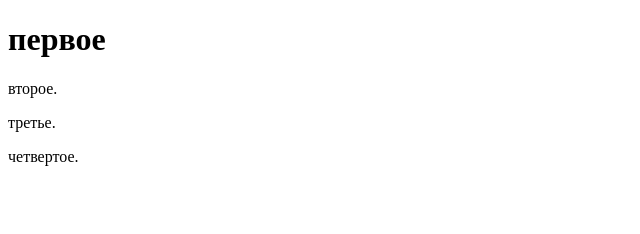
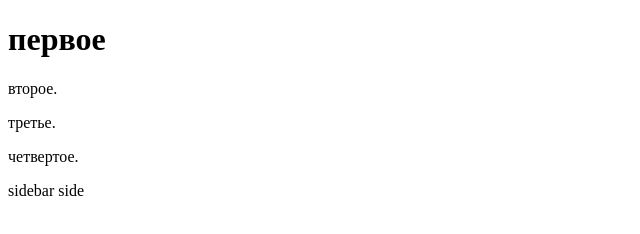
Before and after one commit to Ethan-district/Elturan-s-repository-3, a plain HTML site: page index.html in a window 1280 px wide. Shown: the whole page, without its empty margins (0-640 px from the left). Drawn offline with Linux system fonts and the light colour scheme.

Commit message:
sidebar is added

```diff
--- a/index.html
+++ b/index.html
@@ -6,6 +6,7 @@
 <p>второе.</p>
 <p>третье.</p>
 <header>четвертое.</header>
+<p>sidebar side</p>
 
 </body>
 </html>
```
